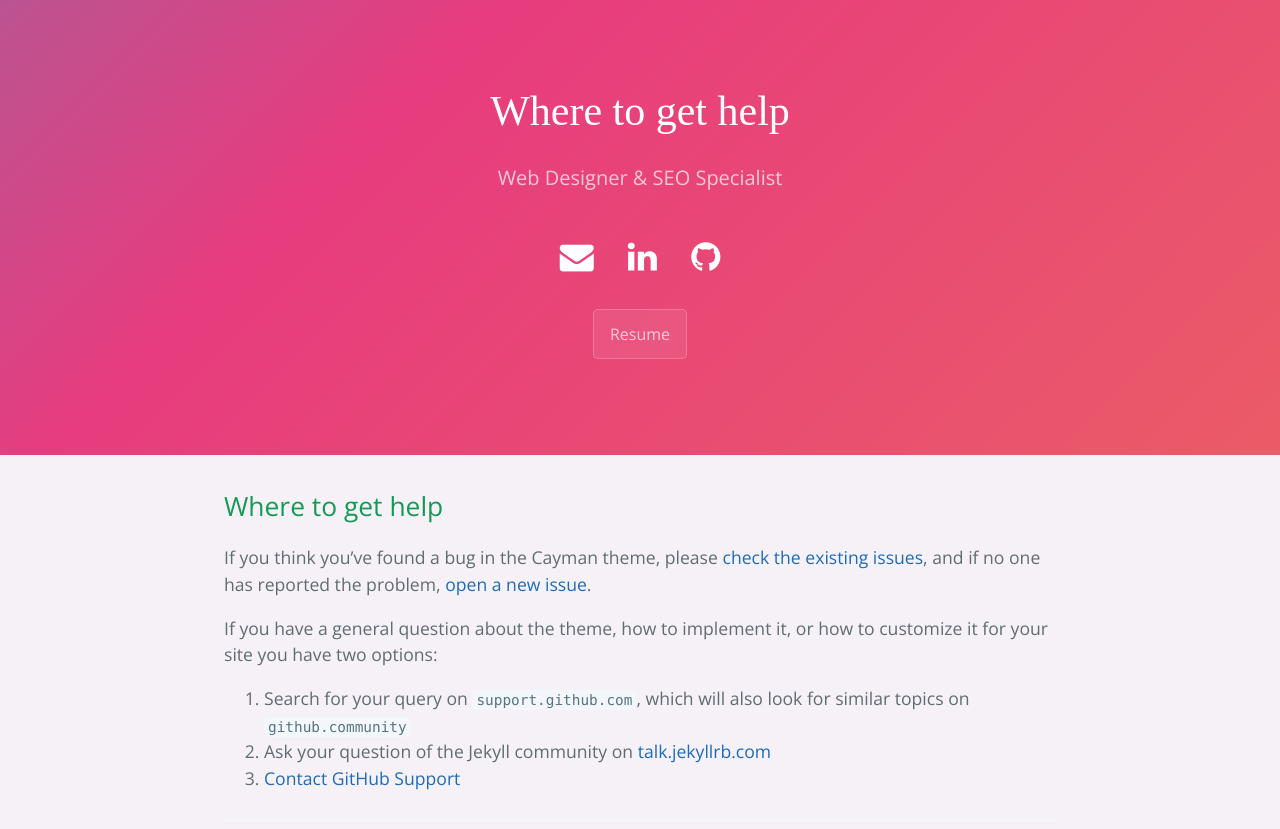
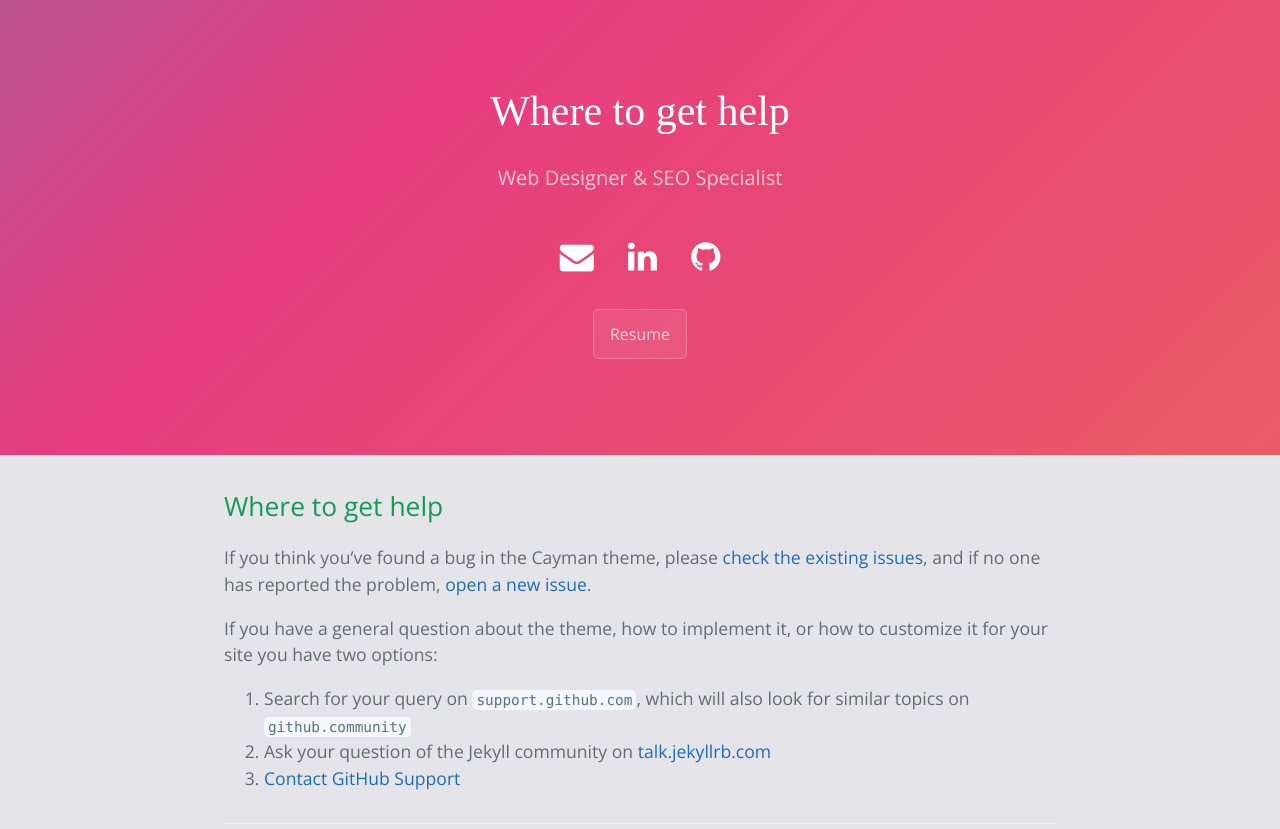
Before and after one commit to 0460208/amandamartel, a Jekyll site: the page built from docs/SUPPORT.md, in a window 1280 px wide. Shown: the top 829 px of the page. Built offline with Jekyll 4.4.1, drawn with Linux system fonts in a browser that asks for light colours; nearby versions of some CDN libraries; our own code applies the rules of GitHub Pages for plain Markdown files.

Commit message:
Update style.scss

```diff
--- a/assets/css/style.scss
+++ b/assets/css/style.scss
@@ -44,7 +44,7 @@ html, body {
 }
 
 #portfolio-body {
-	background-color: rgb(245, 241, 247);
+	background-color: rgb(229, 229, 233);
 }
 
 
```
